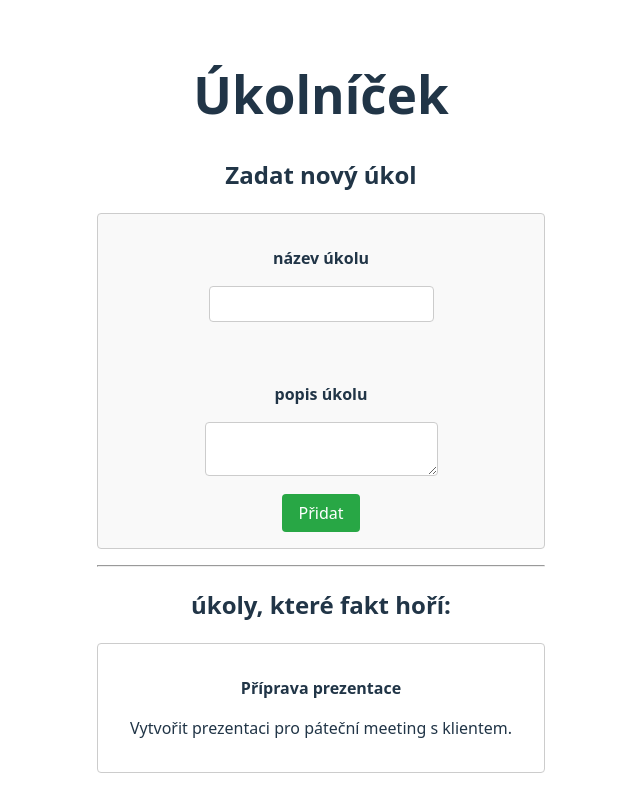
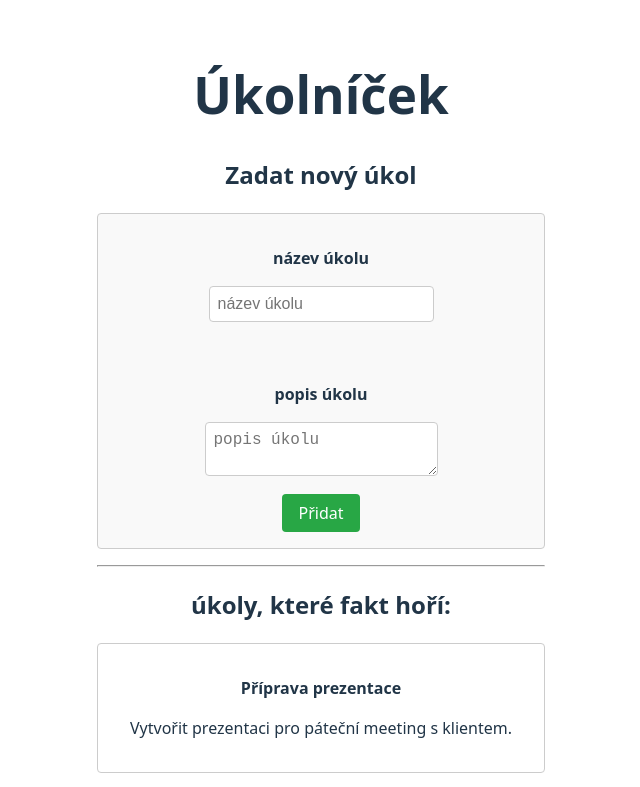
Before and after one commit to LenkaMichaleova/React2-cviceni-ukolnicek, a React (Vite) app: page / in a window 1280 px wide. Shown: the top 787 px of the page, without its empty margins (319-959 px from the left). Built offline with nearby package versions, Linux system fonts and the light colour scheme.

Commit message:
state FormData created and used in Form component + functions handleSubmit and handleChange created

```diff
--- a/src/components/Form/Form.tsx
+++ b/src/components/Form/Form.tsx
@@ -1,9 +1,27 @@
+import { useState } from 'react'
 import './Form.css'
 
+export interface FormDataStructure {
+    title: string;
+    description: string;
+}
+
 export function Form () {
+  const [formData, setFormData] = useState<FormDataStructure>({
+    title: '',
+    description: '',
+  })
+
   function handleSubmit(e : React.FormEvent<HTMLFormElement>) {
     e.preventDefault()
-    console.log('odeslano')
+    console.log('odeslano', formData)
+  }
+
+  function handleChange(e : React.ChangeEvent<HTMLInputElement | HTMLTextAreaElement>) {
+    setFormData({
+      ...formData,
+      [e.target.name]: e.target.value,
+    })
   }
 
   return (
@@ -12,12 +30,23 @@ export function Form () {
     <form className="task-form" onSubmit={handleSubmit}>
       <label>
         <p>název úkolu</p>
-        <input type="text" name="title" />
+        <input
+          type="text"
+          name="title"
+          placeholder='název úkolu'
+          value={formData.title}
+          onChange={handleChange}
+        />
       </label>
       <br />
       <label>
         <p>popis úkolu</p>
-        <textarea name="description" />
+        <textarea
+          name="description"
+          placeholder='popis úkolu'
+          value={formData.description}
+          onChange={handleChange}
+        />
       </label>
       <button type="submit">Přidat</button>
     </form>
```
